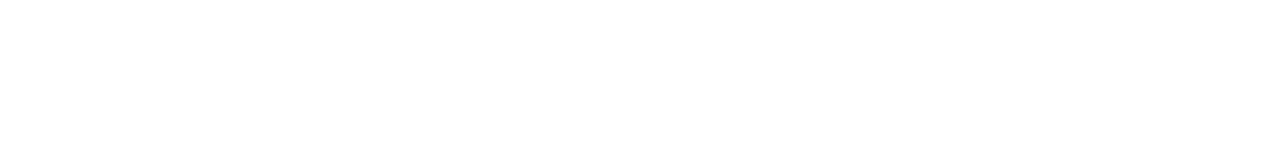
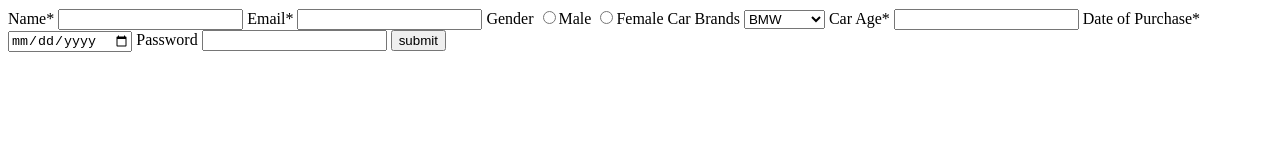
Before and after one commit to acciojob/car-insurance-form-Khijar21, a website: page main.html in a window 1280 px wide. Drawn offline with Linux system fonts and the light colour scheme.

Commit message:
created a submission

```diff
--- a/main.html
+++ b/main.html
@@ -10,6 +10,35 @@
 	<!-- the entire body must be written by student -->
     <script type="text/javascript" src="./script.js">
 </script>
+	<form method = "post">
+		<label for = "name">Name*</label>
+		<input type = "text" name = "name" id = "name" required>
+
+		<label for = "email">Email*</label>
+		<input type = "email" name = "email" id = "email" required>
+
+		<label for = "gender">Gender</label>
+		<input type = "radio" name = "gender" required>Male
+		<input type = "radio" name = "gender" required>Female
+
+		<label for = "cars">Car Brands</label>
+		<select id = "cars">
+			<option value = "cars">BMW</option>
+			<option value = "cars">Audi</option>
+			<option value = "cars">Mercedez</option>
+		</select>
+
+		<label for = "carage">Car Age*</label>
+		<input type = "number" id = "carage" name = "carage" required>
+
+		<label for = "dop">Date of Purchase*</label>
+		<input type ="date" id = "dop" name = "dop" required>
+
+		<label for = "password">Password</label>
+		<input type = "password" id = "password" name = "password" required>
+
+		<button type = "submit">submit</button>
+	</form>
 
 </body>
 
```
